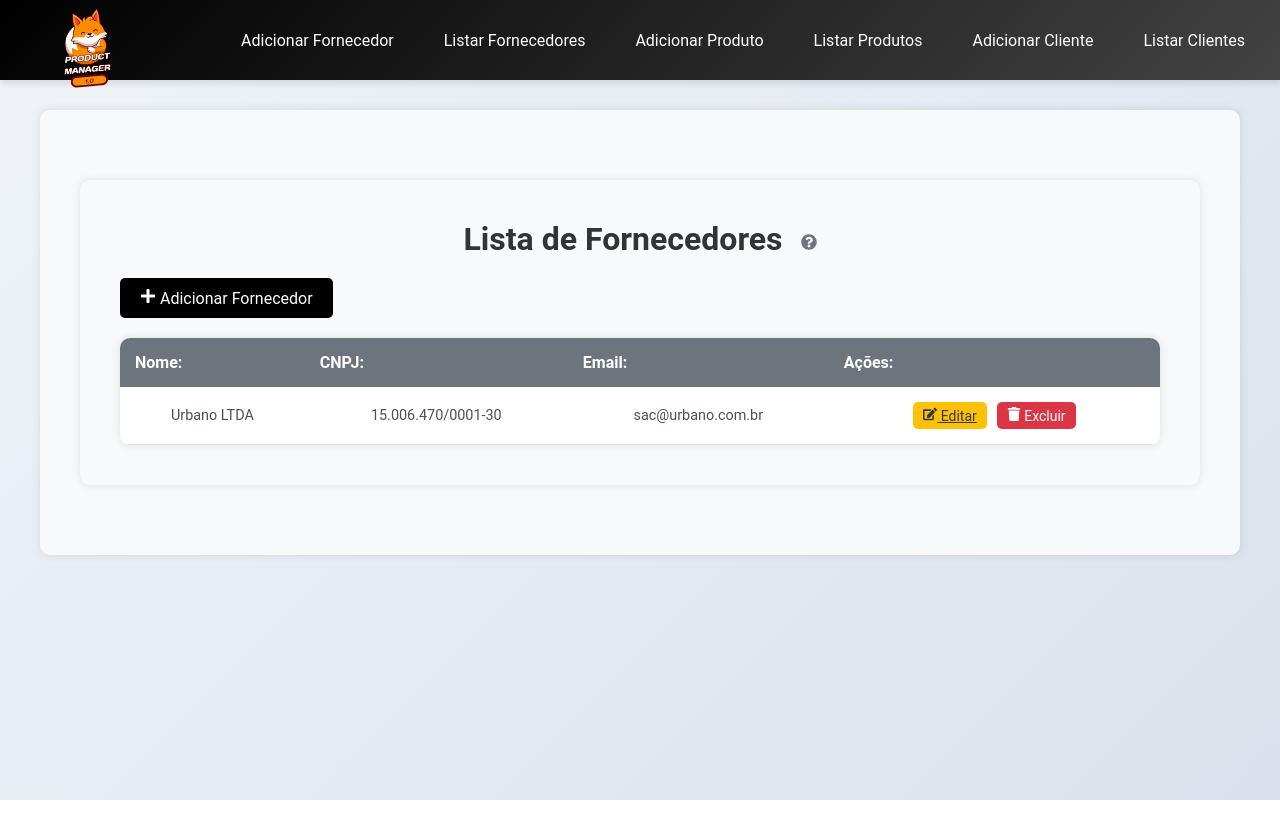
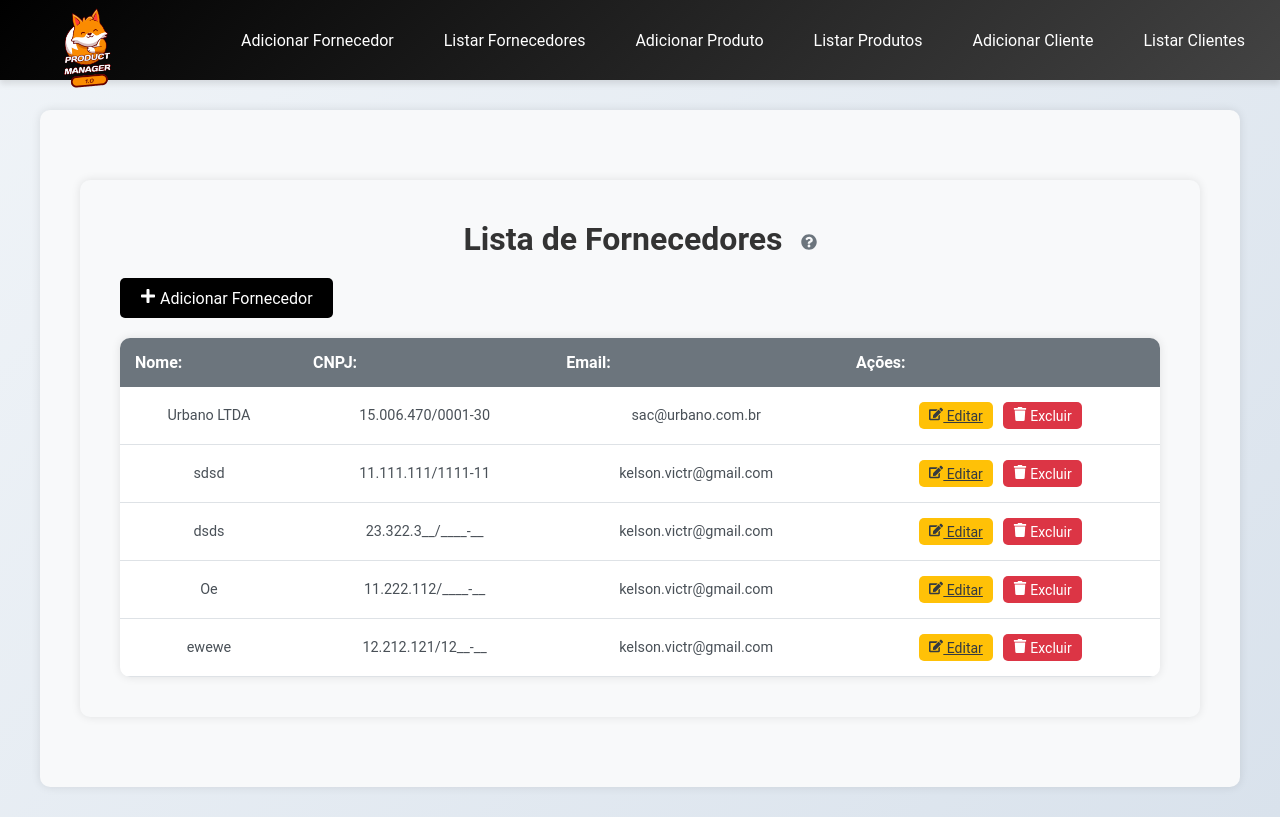
Before and after one commit to kelsonvictr/gerenciador_de_produtos_turma_02, a React (Vite) app: page / in a window 1280 px wide. Built offline with nearby package versions, Linux system fonts and the light colour scheme; data requests are answered from the project's data file.

Commit message:
Aula 7 - Andamento

```diff
--- a/data/db.json
+++ b/data/db.json
@@ -5,6 +5,30 @@
       "nome": "Urbano LTDA",
       "cnpj": "15.006.470/0001-30",
       "email": "sac@urbano.com.br"
+    },
+    {
+      "nome": "sdsd",
+      "cnpj": "11.111.111/1111-11",
+      "email": "kelson.victr@gmail.com",
+      "id": 2
+    },
+    {
+      "nome": "dsds",
+      "cnpj": "23.322.3__/____-__",
+      "email": "kelson.victr@gmail.com",
+      "id": 3
+    },
+    {
+      "nome": "Oe",
+      "cnpj": "11.222.112/____-__",
+      "email": "kelson.victr@gmail.com",
+      "id": 4
+    },
+    {
+      "nome": "ewewe",
+      "cnpj": "12.212.121/12__-__",
+      "email": "kelson.victr@gmail.com",
+      "id": 5
     }
   ]
 }
--- a/src/pages/Fornecedor/FornecedorForm.jsx
+++ b/src/pages/Fornecedor/FornecedorForm.jsx
@@ -1,17 +1,53 @@
 import React from 'react'
 import { useState } from 'react'
-import { FaQuestionCircle } from 'react-icons/fa'
-import { useParams } from 'react-router-dom'
+import { FaQuestionCircle, FaCheckCircle } from 'react-icons/fa'
+import { useNavigate, useParams } from 'react-router-dom'
 import InputMask from 'react-input-mask'
+import axios from '../../api'
+import Modal from 'react-modal'
+
+Modal.setAppElement('#root')
 
 const FornecedorForm = () => {
-
     const [fornecedor, setFornecedor] = useState({ nome: '', cnpj: '', email: ''})
     const [tooltipAberto, setTooltipAberto] = useState(false)
+    const [modalAberto, setModalAberto] = useState(false)
+    const navigate = useNavigate()
     const { id } = useParams()
+
 
     const toggleTooltip = () => {
         setTooltipAberto(!tooltipAberto)
+    }
+
+    const handleSubmit = (event) => {
+        event.preventDefault()
+
+        if (id) {
+            // Se tiver id, então é edição
+            axios.put(`/fornecedores/${id}`, fornecedor)
+            .then(() => {
+                setModalAberto(true)
+            })
+            .catch(error => console.error("Ocorreu um erro: ", error))
+        } else {
+            // Se não tem id, significa add um novo fornecedor
+            axios.post('/fornecedores', fornecedor)
+            .then(() => {
+                setModalAberto(true)
+            })
+            .catch(error => console.error("Ocorreu um erro: ", error))
+        }
+    }
+
+    const fecharModal = () => {
+        setModalAberto(false)
+        navigate("/listar-fornecedores")
+    }
+
+    const adicionarOutroFornecedor = () => {
+        setModalAberto(false)
+        setFornecedor({ nome: '', cnpj: '', email: '' })
     }
 
   return (
@@ -33,7 +69,7 @@ const FornecedorForm = () => {
             )}
         </h2>
 
-        <form className="fornecedor-form">
+        <form onSubmit={handleSubmit} className="fornecedor-form">
             <div className="form-group">
                 <label htmlFor="nome">Nome do fornecedor</label>
                 <input
@@ -77,6 +113,23 @@ const FornecedorForm = () => {
             </button>
         </form>
 
+        <Modal
+            isOpen={modalAberto}
+            onRequestClose={fecharModal}
+            className="modal"
+            overlayClassName="overlay"
+        >
+        <div className="modal-content">
+            <FaCheckCircle className="icon successIcon" />
+            <h2>{id ? 'Fornecedor atualizado com sucesso!' : 'Fornecedor adicionado com sucesso!'}</h2>
+            <button onClick={fecharModal} className="btn-success">Fechar</button>
+            {!id && <button onClick={adicionarOutroFornecedor} className="btn-secondary">Adicionar outro fornecedor</button>}
+        </div>
+        </Modal>
+
+
+
+
     </div>
   )
 }
```
Lines whose indentation alone changed are shown as unchanged.
